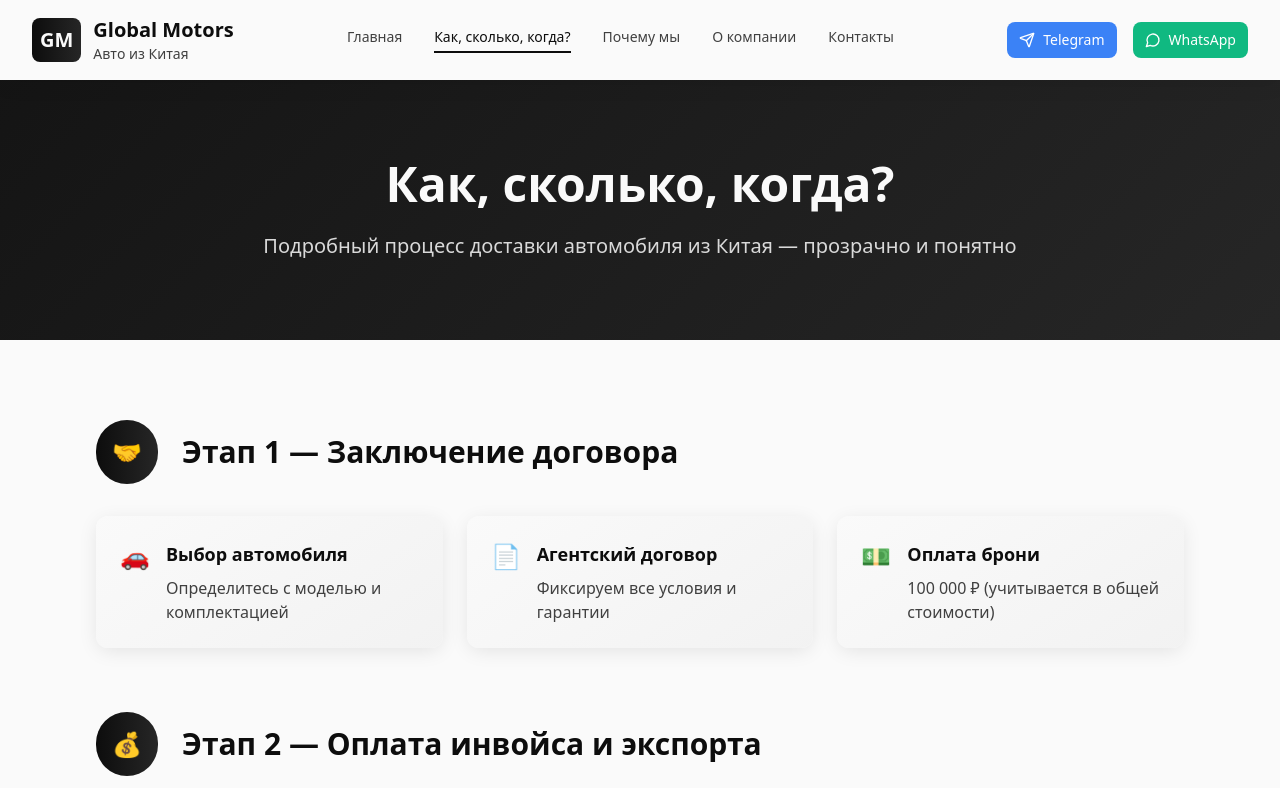
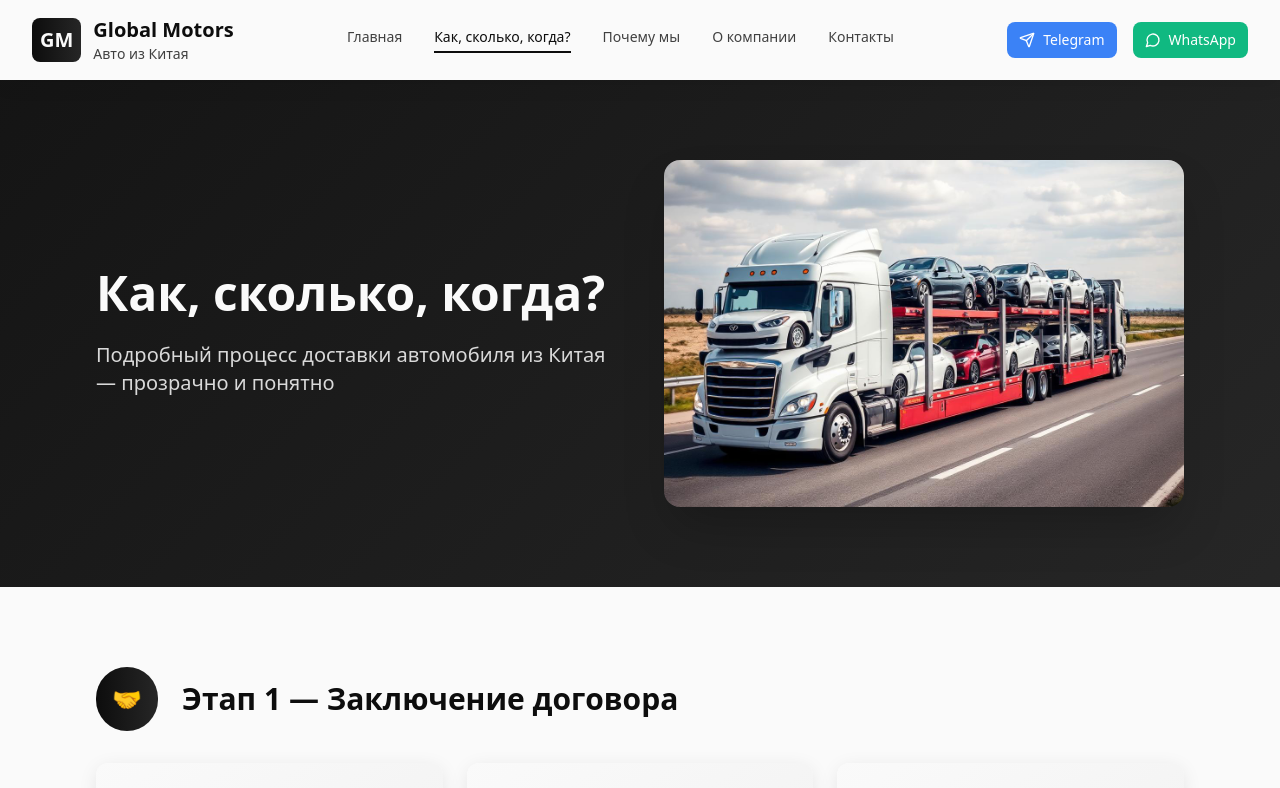
Before and after one commit to XandrAntonov/global-drive-china, a React (Vite) app: page /process in a window 1280 px wide. Shown: the top 788 px of the page. Built offline with nearby package versions, Linux system fonts and the light colour scheme.

Commit message:
Add truck image to process page
Add a stock image of a truck transporting new cars to the process page.

```diff
--- a/src/pages/Process.tsx
+++ b/src/pages/Process.tsx
@@ -1,5 +1,6 @@
 import Layout from "@/components/Layout/Layout";
 import ContactButtons from "@/components/UI/ContactButtons";
+import carTransportImage from "@/assets/car-transport.jpg";
 
 const Process = () => {
   const processSteps = [
@@ -71,13 +72,24 @@ const Process = () => {
       <div className="bg-gm-white">
         {/* Hero Section */}
         <section className="bg-gradient-hero text-gm-white py-20">
-          <div className="max-w-4xl mx-auto px-4 sm:px-6 lg:px-8 text-center">
+          <div className="max-w-6xl mx-auto px-4 sm:px-6 lg:px-8">
+            <div className="grid grid-cols-1 lg:grid-cols-2 gap-12 items-center">
+              <div>
                 <h1 className="text-4xl md:text-5xl font-bold mb-6">
                   Как, сколько, когда?
                 </h1>
                 <p className="text-xl text-gm-silver">
                   Подробный процесс доставки автомобиля из Китая — прозрачно и понятно
                 </p>
+              </div>
+              <div className="relative">
+                <img
+                  src={carTransportImage}
+                  alt="Автовоз перевозит новые автомобили - процесс доставки Global Motors"
+                  className="w-full h-auto rounded-2xl shadow-hero"
+                />
+              </div>
+            </div>
           </div>
         </section>
 
```
Also changed, not shown: src/assets/car-transport.jpg (added). Lines whose indentation alone changed are shown as unchanged.
